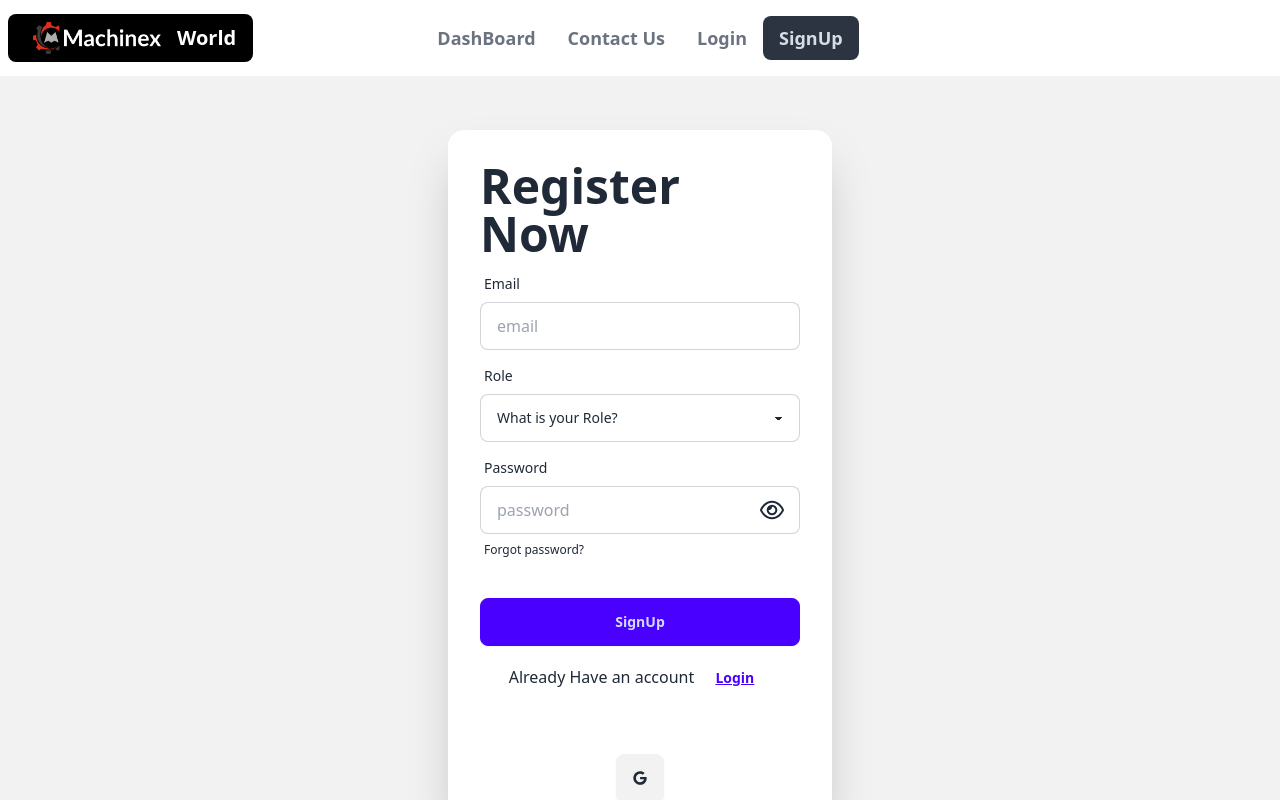
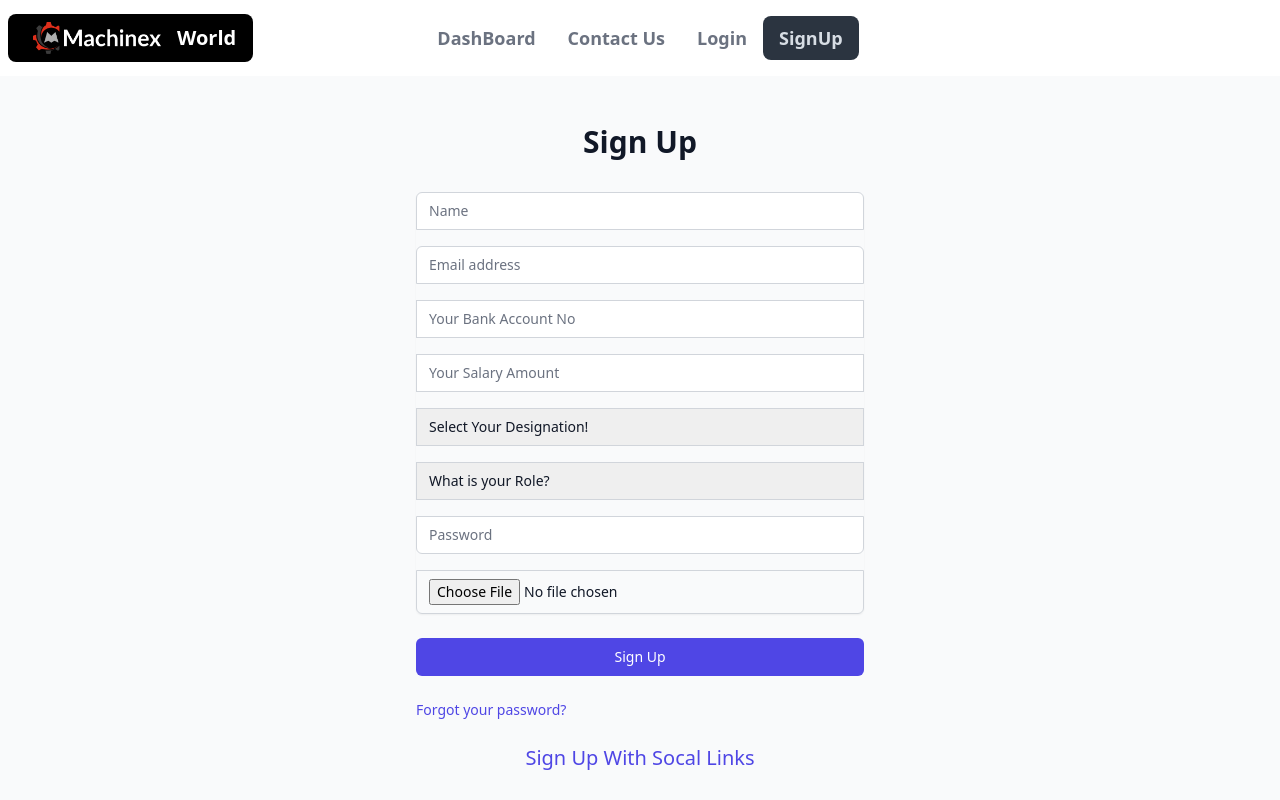
Before and after one commit to Emrandu1989/a12-client, a React (Vite) app: page /signUp in a window 1280 px wide. Shown: the top 800 px of the page. Built offline with nearby package versions, Linux system fonts and the light colour scheme; no server answers.

Commit message:
image upload to imagebb

```diff
--- a/package.json
+++ b/package.json
@@ -13,6 +13,7 @@
     "@smastrom/react-rating": "^1.5.0",
     "axios": "^1.7.2",
     "firebase": "^10.12.2",
+    "framer-motion": "^11.2.10",
     "localforage": "^1.10.0",
     "match-sorter": "^6.3.4",
     "react": "^18.2.0",
--- a/src/components/Services/ServiceCard.jsx
+++ b/src/components/Services/ServiceCard.jsx
@@ -1,7 +1,7 @@
 
 
 const ServiceCard = ({service}) => {
-    console.log(service)
+    // console.log(service)
       const {description, service_img, service_name} = service;
     return (
         <div>
--- a/src/pages/SignUp/SignUp.jsx
+++ b/src/pages/SignUp/SignUp.jsx
@@ -3,21 +3,24 @@ import useAuth from "../../hooks/useAuth";
 import Swal from "sweetalert2";
 import { FaGoogle } from "react-icons/fa";
 import { useState } from "react";
-import { FaRegEye } from "react-icons/fa6";
-import { FaEyeSlash } from "react-icons/fa";
-import useAxiosPublic from "../../hooks/useAxiosPublic";
+import { imageUpload } from "../../api/utils/index";
+import { motion } from "framer-motion";
 
 const SignUp = () => {
-  const axiosPublic = useAxiosPublic();
   const { createUser, signInWithGoogle } = useAuth();
   const navigate = useNavigate();
   const [showPassword, setShowPassword] = useState(false);
+  const [image, setImage] = useState(null);
 
-  const handleSignUp = (event) => {
+  const handleSignUp = async (event) => {
     event.preventDefault();
     const form = event.target;
     const email = form.email.value;
+    const name = form.name.value;
     const password = form.password.value;
+
+    // Upload image if selected
+    const imageUrl = image ? await imageUpload(image) : null;
 
     // Regular expressions for password validation
     const passwordRegex = /^(?=.*\d)(?=.*[a-z])(?=.*[A-Z]).{6,}$/;
@@ -32,20 +35,28 @@ const SignUp = () => {
       });
       return;
     }
-    const user = { email, password };
-    console.log(user);
+
+    // Additional form data
+    const user = {
+      email,
+      password,
+      bankAccountNo: form.bankAccountNo.value,
+      salary: form.salary.value,
+      designation: form.designation.value,
+      role: form.role.value,
+    };
+
     createUser(email, password)
       .then((result) => {
         const loggedUser = result.user;
-        console.log(loggedUser);
         const userInfo = {
           name: user.displayName,
           email: user.email,
+          profilePic: user.profilePic,
         };
 
         axiosPublic.post("/users", userInfo).then((res) => {
           if (res.data.insertedId) {
-            console.log('user added to the database')
             Swal.fire({
               position: "top-end",
               icon: "success",
@@ -55,7 +66,6 @@ const SignUp = () => {
             });
           }
         });
-
 
         navigate("/");
       })
@@ -68,7 +78,6 @@ const SignUp = () => {
     signInWithGoogle()
       .then((result) => {
         const loggedUser = result.user;
-        console.log(loggedUser);
         Swal.fire({
           position: "top-end",
           icon: "success",
@@ -82,30 +91,109 @@ const SignUp = () => {
         console.log(error);
       });
   };
+
+  // Function to handle image selection
+  const handleImageChange = (event) => {
+    setImage(event.target.files[0]);
+  };
+
   return (
-    <>
-      <div className="hero min-h-screen bg-base-200">
-        <div className="hero-content flex-col ">
-          <div className="card shrink-0 w-full max-w-sm shadow-2xl bg-base-100">
-            <form onSubmit={handleSignUp} className="card-body">
-              <h1 className="text-5xl font-bold">Register Now</h1>
-              <div className="form-control">
-                <label className="label">
-                  <span className="label-text">Email</span>
+    <div className="min-h-screen flex items-center justify-center bg-gray-50 py-12 px-4 sm:px-6 lg:px-8">
+      <div className="max-w-md w-full space-y-8">
+        <div>
+          <h2 className="text-center text-3xl font-extrabold text-gray-900">
+            Sign Up
+          </h2>
+        </div>
+        <form className="mt-8 space-y-6" onSubmit={handleSignUp}>
+          <input type="hidden" name="remember" value="true" />
+          <div className="rounded-md shadow-sm space-y-4">
+            <div>
+              <label htmlFor="name" className="sr-only">
+                Your Name
               </label>
               <input
-                  type="email"
-                  name="email"
-                  placeholder="email"
-                  className="input input-bordered"
+                id="name"
+                name="name"
+                type="text"
+                autoComplete="name"
                 required
+                className="appearance-none rounded-none relative block w-full px-3 py-2 border border-gray-300 placeholder-gray-500 text-gray-900 rounded-t-md focus:outline-none focus:ring-indigo-500 focus:border-indigo-500 focus:z-10 sm:text-sm"
+                placeholder="Name"
               />
             </div>
-              <div className="form-control">
-                <label className="label">
-                  <span className="label-text">Role</span>
+            <div>
+              <label htmlFor="email" className="sr-only">
+                Email address
               </label>
-                <select className="select select-bordered w-full max-w-xs">
+              <input
+                id="email"
+                name="email"
+                type="email"
+                autoComplete="email"
+                required
+                className="appearance-none rounded-none relative block w-full px-3 py-2 border border-gray-300 placeholder-gray-500 text-gray-900 rounded-t-md focus:outline-none focus:ring-indigo-500 focus:border-indigo-500 focus:z-10 sm:text-sm"
+                placeholder="Email address"
+              />
+            </div>
+            <div>
+              <label htmlFor="bankAccountNo" className="sr-only">
+                Your Bank Account No
+              </label>
+              <input
+                id="bankAccountNo"
+                name="bankAccountNo"
+                type="text"
+                autoComplete="bank-account"
+                required
+                className="appearance-none rounded-none relative block w-full px-3 py-2 border border-gray-300 placeholder-gray-500 text-gray-900 focus:outline-none focus:ring-indigo-500 focus:border-indigo-500 focus:z-10 sm:text-sm"
+                placeholder="Your Bank Account No"
+              />
+            </div>
+            <div>
+              <label htmlFor="salary" className="sr-only">
+                Your Salary Amount
+              </label>
+              <input
+                id="salary"
+                name="salary"
+                type="text"
+                autoComplete="salary"
+                required
+                className="appearance-none rounded-none relative block w-full px-3 py-2 border border-gray-300 placeholder-gray-500 text-gray-900 focus:outline-none focus:ring-indigo-500 focus:border-indigo-500 focus:z-10 sm:text-sm"
+                placeholder="Your Salary Amount"
+              />
+            </div>
+            <div>
+              <label htmlFor="designation" className="sr-only">
+                Your Designation
+              </label>
+              <select
+                id="designation"
+                name="designation"
+                autoComplete="designation"
+                required
+                className="appearance-none rounded-none relative block w-full px-3 py-2 border border-gray-300 placeholder-gray-500 text-gray-900 focus:outline-none focus:ring-indigo-500 focus:border-indigo-500 focus:z-10 sm:text-sm"
+              >
+                <option disabled selected>
+                  Select Your Designation!
+                </option>
+                <option> Sales Assistant </option>
+                <option> Social Media executive</option>
+                <option> Digital Marketer</option>
+              </select>
+            </div>
+            <div>
+              <label htmlFor="role" className="sr-only">
+                Role
+              </label>
+              <select
+                id="role"
+                name="role"
+                autoComplete="role"
+                required
+                className="appearance-none rounded-none relative block w-full px-3 py-2 border border-gray-300 placeholder-gray-500 text-gray-900 focus:outline-none focus:ring-indigo-500 focus:border-indigo-500 focus:z-10 sm:text-sm"
+              >
                 <option disabled selected>
                   What is your Role?
                 </option>
@@ -113,48 +201,79 @@ const SignUp = () => {
                 <option>HR</option>
               </select>
             </div>
-              <div className="form-control relative">
-                <label className="label">
-                  <span className="label-text">Password</span>
+            <div>
+              <label htmlFor="password" className="sr-only">
+                Password
               </label>
               <input
+                id="password"
+                name="password"
                 type={showPassword ? "text" : "password"}
-                  name="password"
-                  placeholder="password"
-                  className="input input-bordered"
+                autoComplete="new-password"
                 required
+                className="appearance-none rounded-none relative block w-full px-3 py-2 border border-gray-300 placeholder-gray-500 text-gray-900 rounded-b-md focus:outline-none focus:ring-indigo-500 focus:border-indigo-500 focus:z-10 sm:text-sm"
+                placeholder="Password"
               />
-                <div
-                  className="absolute top-12 right-4 text-2xl"
-                  onClick={() => setShowPassword(!showPassword)}
+            </div>
+            <div>
+              <label htmlFor="profilePic" className="sr-only">
+                Profile Picture
+              </label>
+              <input
+                id="profilePic"
+                name="image"
+                type="file"
+                accept="image/*"
+                onChange={handleImageChange} // Add this line to trigger the function on image selection
+                className="appearance-none rounded-none relative block w-full px-3 py-2 border border-gray-300 placeholder-gray-500 text-gray-900 rounded-b-md focus:outline-none focus:ring-indigo-500 focus:border-indigo-500 focus:z-10 sm:text-sm"
+                placeholder="Profile Picture"
+              />
+            </div>
+          </div>
+          <button
+            type="submit"
+            className="group relative w-full flex justify-center py-2 px-4 border border-transparent text-sm font-medium rounded-md text-white bg-indigo-600 hover:bg-indigo-700 focus:outline-none focus:ring-2 focus:ring-offset-2 focus:ring-indigo-500"
           >
-                  {showPassword ? <FaEyeSlash /> : <FaRegEye />}
+            <span className="absolute left-0 inset-y-0 flex items-center pl-3"></span>
+            Sign Up
+          </button>
+          <div className="flex items-center justify-between">
+            <div className="text-sm">
+              <Link
+                to="#"
+                className="font-medium text-indigo-600 hover:text-indigo-500"
+              >
+                Forgot your password?
+              </Link>
             </div>
-                <label className="label">
-                  <a href="#" className="label-text-alt link link-hover">
-                    Forgot password?
-                  </a>
-                </label>
           </div>
-              <div className="form-control mt-6">
-                <button className="btn btn-primary">SignUp</button>
+
+          <div>
+            <div className="flex items-center justify-center mb-8 text-center">
+              <div className="text-xl">
+                <Link
+                  to="#"
+                  className="text-center font-medium text-indigo-600 hover:text-indigo-500"
+                >
+                  Sign Up With Socal Links
+                </Link>
               </div>
-              <p className="text-center ">
-                Already Have an account{" "}
-                <Link className="btn btn-link" to="/login">
-                  Login
-                </Link>{" "}
-              </p>
-            </form>
-            <div className="flex justify-center my-5">
-              <button onClick={handleGoogleSignUp} className="btn">
-                <FaGoogle />
+            </div>
+
+            <button
+              type="button"
+              className="group relative w-full flex justify-center py-2 px-4 border border-transparent text-sm font-medium rounded-md text-white bg-indigo-600 hover:bg-indigo-700 focus:outline-none focus:ring-2 focus:ring-offset-2 focus:ring-indigo-500"
+              onClick={handleGoogleSignUp}
+            >
+              <span className="absolute left-0 inset-y-0 flex items-center pl-3">
+                <FaGoogle className="h-5 w-5 text-indigo-500 group-hover:text-indigo-400" />
+              </span>
+              Sign Up with Google
             </button>
           </div>
+        </form>
       </div>
     </div>
-      </div>
-    </>
   );
 };
 
```
Also changed, not shown: src/api/utils/index.js (added, +12 -0 lines), src/components/Services/Services.jsx (+22 -16 lines), 1 other file (tests, documents, lock files or other folders). Lines whose indentation alone changed are shown as unchanged.
